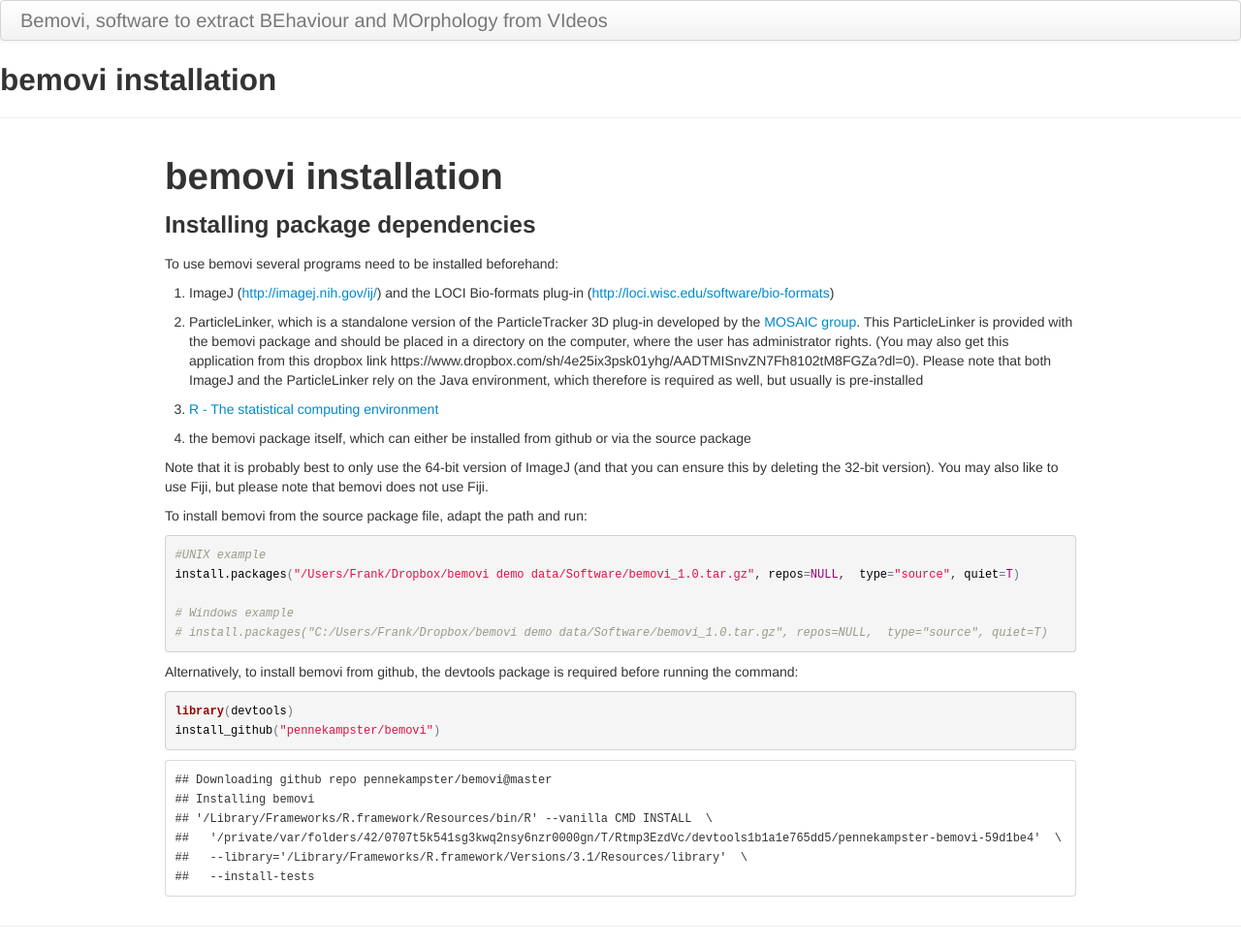
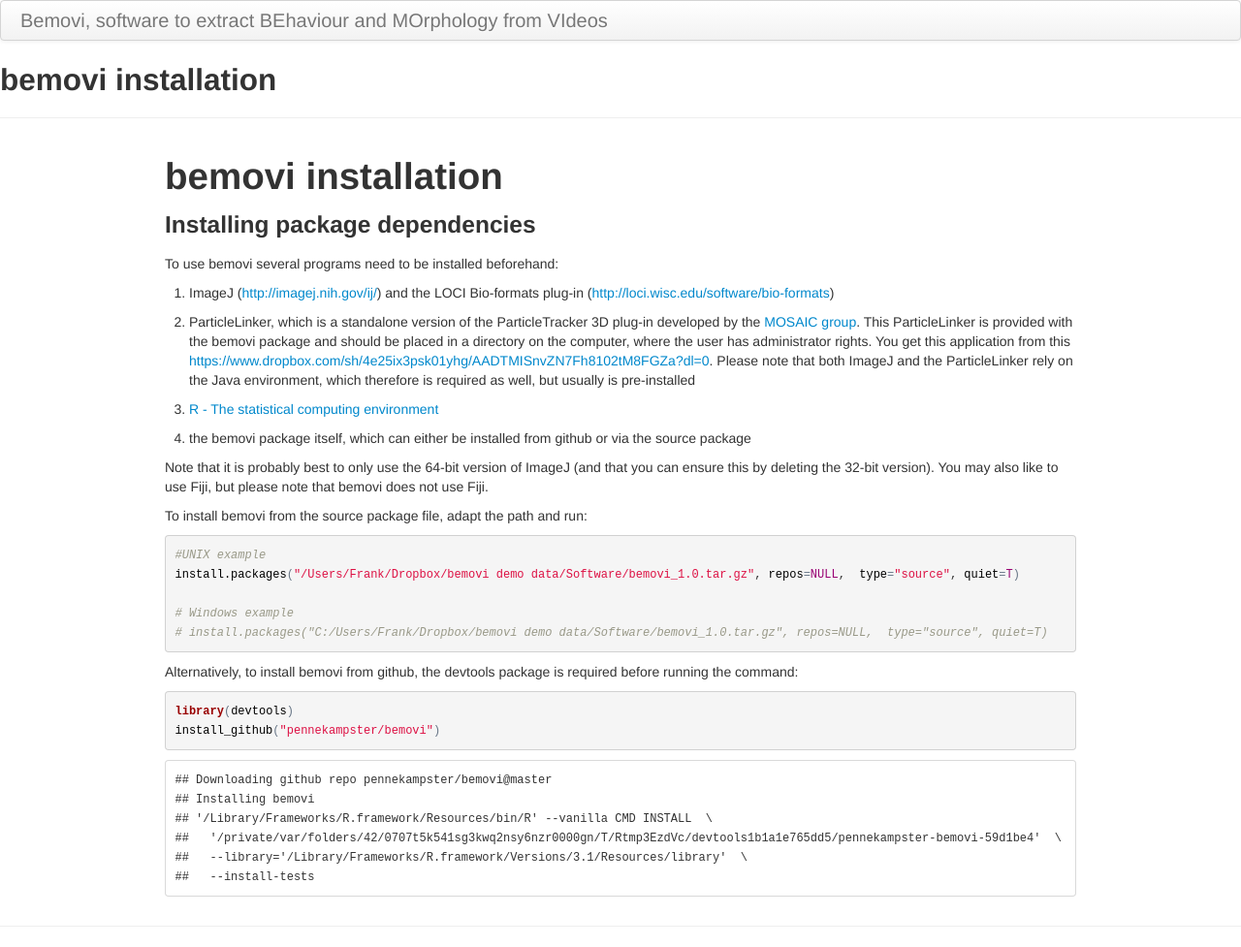
Before and after one commit to pennekampster/bemovi, a Jekyll site: the page built from pages/installation.md, in a window 1280 px wide. Shown: the whole page at 97% size. Built offline with Jekyll 4.4.1, drawn with Linux system fonts in a browser that asks for light colours.

Commit message:
Some more little changes needed.

```diff
--- a/pages/installation.md
+++ b/pages/installation.md
@@ -64,7 +64,7 @@ if (window.hljs && document.readyState && document.readyState === "complete") {
 <p>To use bemovi several programs need to be installed beforehand:</p>
 <ol style="list-style-type: decimal">
 <li><p>ImageJ (<a href="http://imagej.nih.gov/ij/" class="uri">http://imagej.nih.gov/ij/</a>) and the LOCI Bio-formats plug-in (<a href="http://loci.wisc.edu/software/bio-formats" class="uri">http://loci.wisc.edu/software/bio-formats</a>)</p></li>
-<li><p>ParticleLinker, which is a standalone version of the ParticleTracker 3D plug-in developed by the <a href="http://mosaic.mpi-cbg.de/">MOSAIC group</a>. This ParticleLinker is provided with the bemovi package and should be placed in a directory on the computer, where the user has administrator rights. (You may also get this application from this dropbox link https://www.dropbox.com/sh/4e25ix3psk01yhg/AADTMISnvZN7Fh8102tM8FGZa?dl=0). Please note that both ImageJ and the ParticleLinker rely on the Java environment, which therefore is required as well, but usually is pre-installed</p></li>
+<li><p>ParticleLinker, which is a standalone version of the ParticleTracker 3D plug-in developed by the <a href="http://mosaic.mpi-cbg.de/">MOSAIC group</a>. This ParticleLinker is provided with the bemovi package and should be placed in a directory on the computer, where the user has administrator rights. You get this application from this <a href="dropbox link" class="uri">https://www.dropbox.com/sh/4e25ix3psk01yhg/AADTMISnvZN7Fh8102tM8FGZa?dl=0</a>. Please note that both ImageJ and the ParticleLinker rely on the Java environment, which therefore is required as well, but usually is pre-installed</p></li>
 <li><p><a href="http://www.r-project.org/">R - The statistical computing environment</a></p></li>
 <li><p>the bemovi package itself, which can either be installed from github or via the source package</p></li>
 </ol>
```
Also changed, not shown: pages/example.md (+1 -1 lines).
